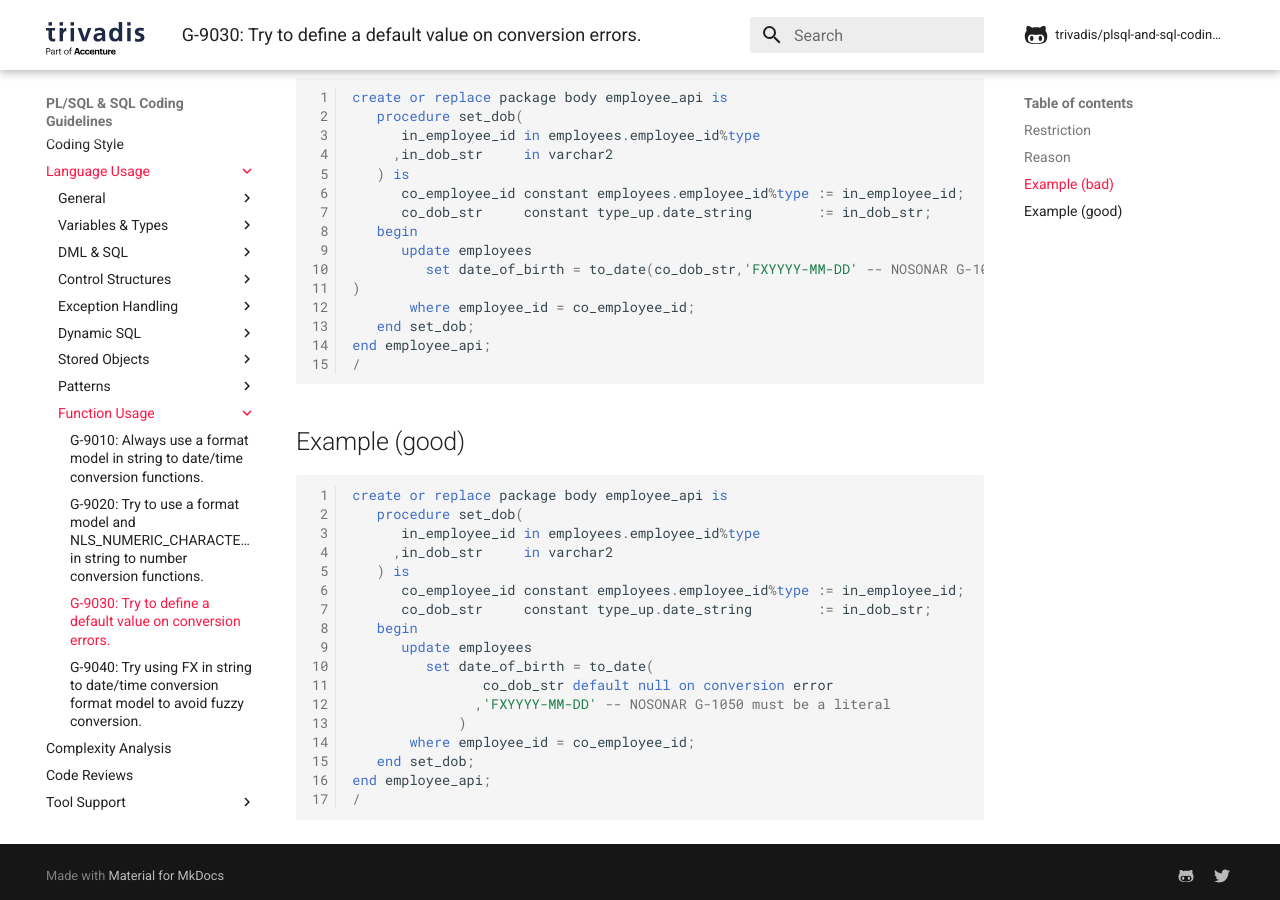
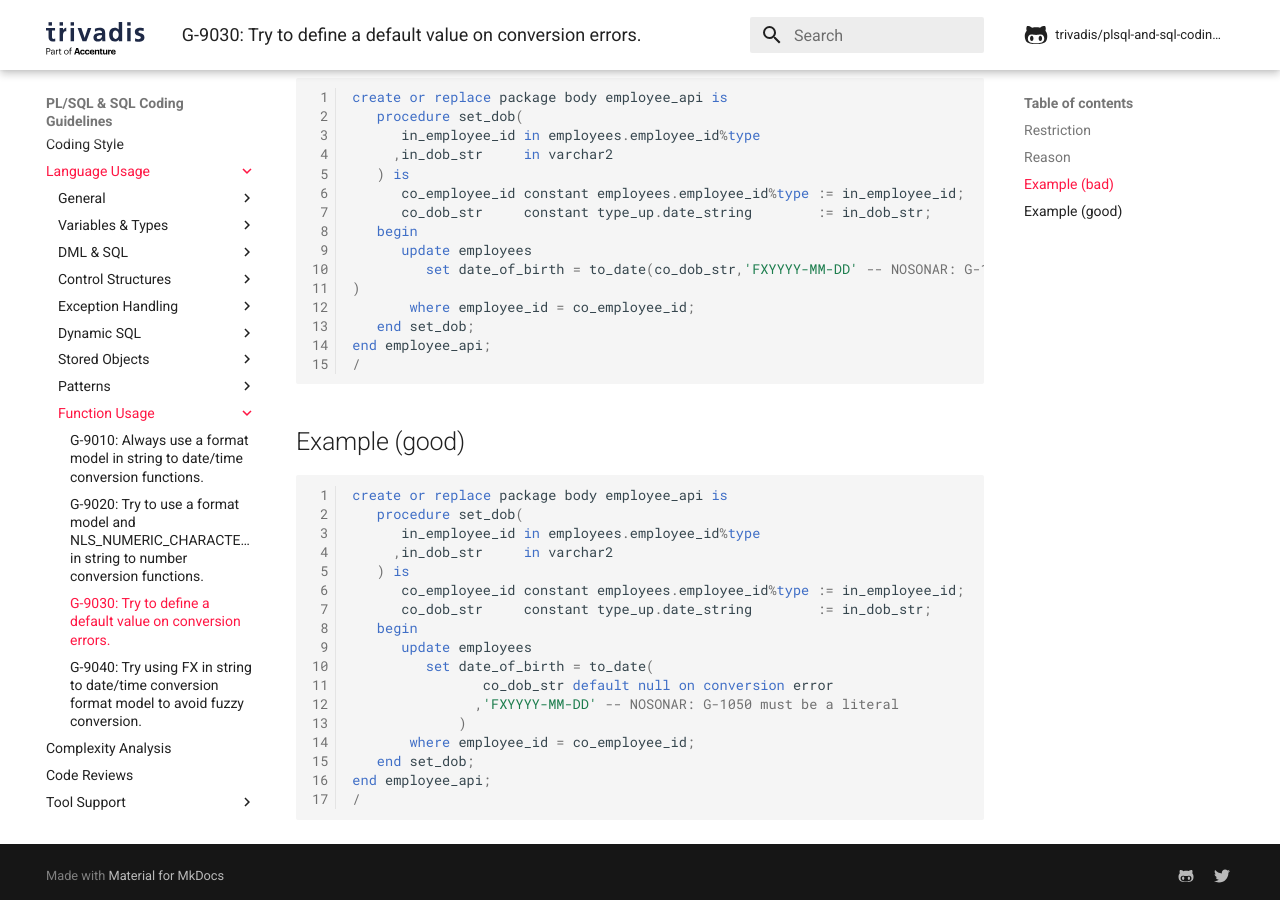
Before and after one commit to Trivadis/plsql-and-sql-coding-guidelines, an MkDocs documentation site: the page built from docs/4-language-usage/9-function-usage/g-9030.md, in a window 1280 px wide and 900 px high, scrolled down 650 px. Built offline with MkDocs 1.6.1 and Material for MkDocs 9.7.7, drawn with Linux system fonts in a browser that asks for light colours; comment, search, counter and statistics services are not loaded; the version menu is left out.

```diff
--- a/docs/4-language-usage/9-function-usage/g-9030.md
+++ b/docs/4-language-usage/9-function-usage/g-9030.md
@@ -23,7 +23,7 @@ create or replace package body employee_api is
       co_dob_str     constant type_up.date_string        := in_dob_str;
    begin
       update employees
-         set date_of_birth = to_date(co_dob_str,'FXYYYY-MM-DD' -- NOSONAR G-1050 must be a literal
+         set date_of_birth = to_date(co_dob_str,'FXYYYY-MM-DD' -- NOSONAR: G-1050 must be a literal
 )
        where employee_id = co_employee_id;
    end set_dob;
@@ -45,7 +45,7 @@ create or replace package body employee_api is
       update employees
          set date_of_birth = to_date(
                 co_dob_str default null on conversion error
-               ,'FXYYYY-MM-DD' -- NOSONAR G-1050 must be a literal
+               ,'FXYYYY-MM-DD' -- NOSONAR: G-1050 must be a literal
              )
        where employee_id = co_employee_id;
    end set_dob;
```
Also changed, not shown: docs/4-language-usage/9-function-usage/g-9010.md (+1 -1 lines), docs/4-language-usage/9-function-usage/g-9020.md (+2 -2 lines), docs/4-language-usage/9-function-usage/g-9040.md (+1 -1 lines).
